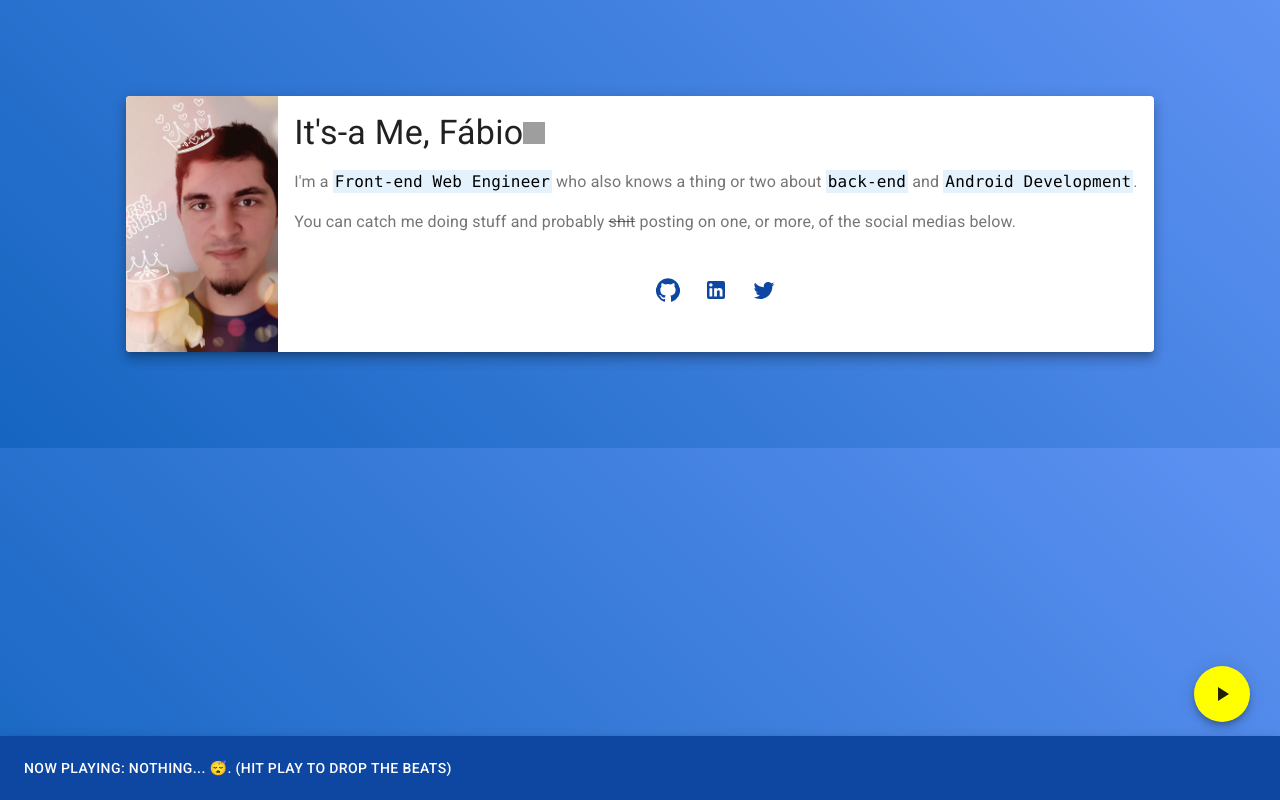
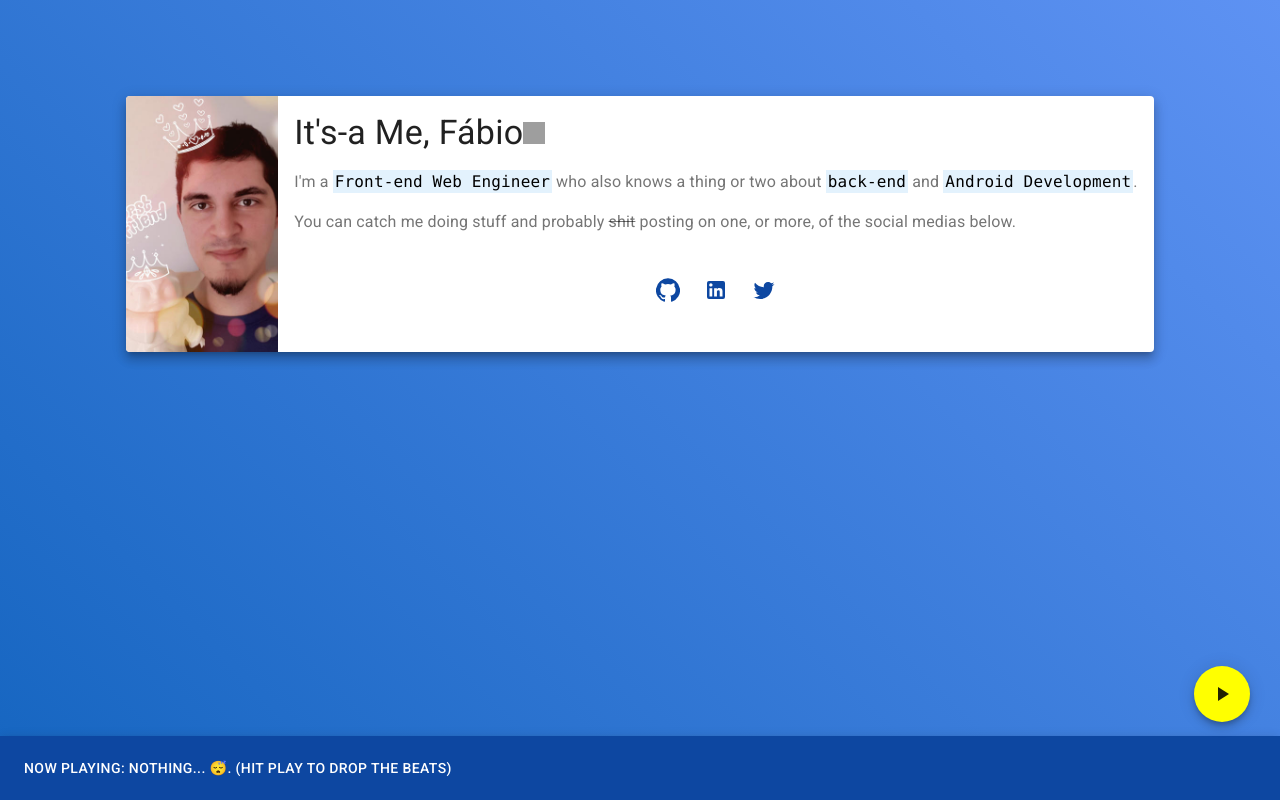
Before and after one commit to Chagall/personal-webiste, a React (Create React App) app: page / in a window 1280 px wide. Built offline with nearby package versions, Linux system fonts and the light colour scheme; grey boxes are pictures that could not be loaded.

Commit message:
Added the height property to the css of html and body, so the background color gradient occupies all of the screen space.

```diff
--- a/src/css/App.css
+++ b/src/css/App.css
@@ -1,4 +1,9 @@
+html {
+    height: 100%;
+}
+
 body {
+    height: 100%;
     background-color: red;
     background-image: repeating-linear-gradient(45deg, #1565c0, #5e92f3);
 }
```
